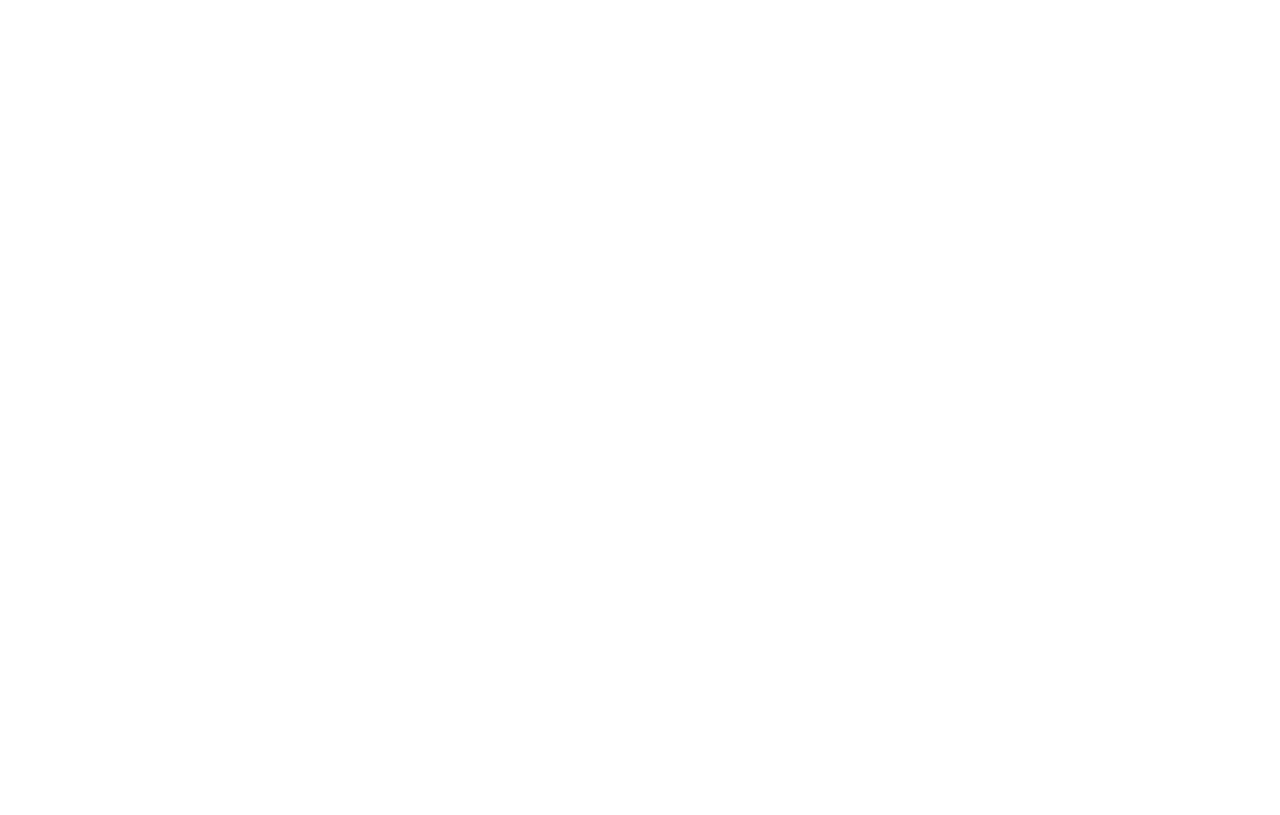
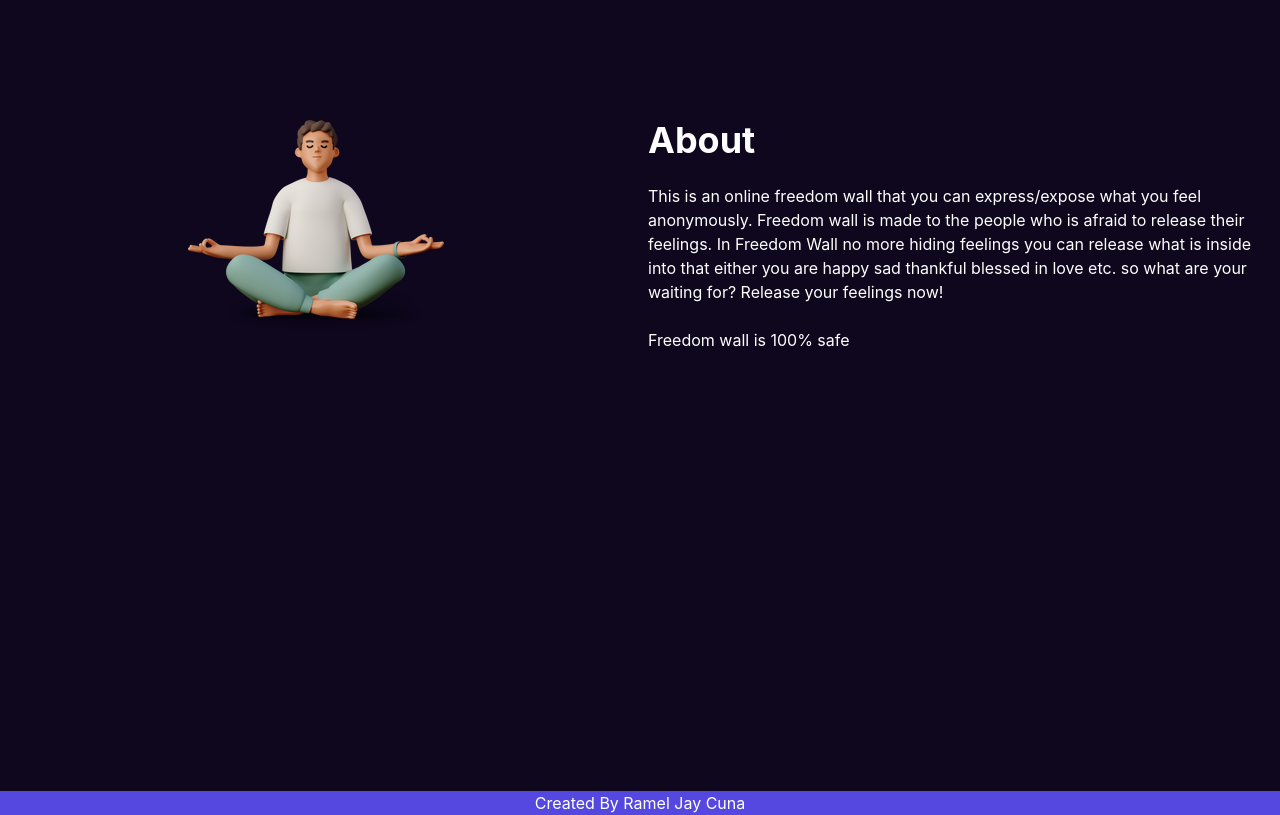
Before and after one commit to Ramel-Jay/FreedomWall, a React (Create React App) app in the folder client/: page /About in a window 1280 px wide. Shown: the part 180-995 px from the top of the page. Before the commit the page ends 800 px from the top, so only its background shows below. Built offline with nearby package versions, Linux system fonts and the light colour scheme.

Commit message:
Freedom wall finish

```diff
--- a/client/src/App.js
+++ b/client/src/App.js
@@ -4,7 +4,6 @@ import './App.css';
 import Home from './pages/Home/Home';
 import Post from './pages/Post/Post';
 import About from './pages/About/About';
-import Contact from './pages/Contact/Contact';
 
 function App() {
   return (
@@ -14,7 +13,6 @@ function App() {
           <Route path="/" exact element={ <Home/> }/>
           <Route path="/Post" exact element={ <Post/> }/>
           <Route path="/About" exact element={ <About/> }/>
-          <Route path="/Contact" exact element={ <Contact/> } />
         </Routes>
       </Router>
     </div>
--- a/client/src/pages/About/About.jsx
+++ b/client/src/pages/About/About.jsx
@@ -1,9 +1,30 @@
-import React from 'react'
+import React from 'react';
+import Navigation from "../Navigation/Navigation";
+import image from "./images/meditating.png";
+import Footer from "../Footer/Footer";
 
 function About() {
     return (
         <div>
-            <h1>This is the ABout Page</h1>
+            <Navigation/>
+            <div className="pt-[60px]">
+                <div className="bg-[#0E071D] text-white columns-2 pt-60 pb-[439px] h-full">
+                    <div className="flex justify-center items-center">
+                        <img src={ image } alt="meditating"/>
+                    </div>
+                    <div className="pr-7">
+                        <h1 className="font-bold text-4xl">About</h1><br/>
+                        <p>This is an online freedom wall that you can express/expose what you feel anonymously.
+                            Freedom wall is made to the people who is afraid to release their feelings. In Freedom Wall no more hiding feelings you can release what is inside into that
+                            either you are happy sad thankful blessed in love etc. so what are your waiting for? Release your feelings now!<br/><br/>
+
+                            Freedom wall is 100% safe
+
+                            </p>
+                    </div>
+                </div>
+            </div>
+            <Footer/>
         </div>
     )
 }
--- a/client/src/pages/Contact/Contact.jsx
+++ /dev/null
@@ -1,11 +0,0 @@
-import React from 'react'
-
-function Contact() {
-    return (
-        <div>
-            <h1>This is the contact page</h1>
-        </div>
-    )
-}
-
-export default Contact
--- /dev/null
+++ b/client/src/pages/Footer/Footer.jsx
@@ -0,0 +1,13 @@
+import React from 'react'
+
+function Footer() {
+    return (
+        <div className="text-white ">
+            <div className="bg-[#5548E1] text-center">
+                <p>Created By Ramel Jay Cuna</p>
+            </div>
+        </div>
+    )
+}
+
+export default Footer
--- a/client/src/pages/Home/Home.jsx
+++ b/client/src/pages/Home/Home.jsx
@@ -24,7 +24,7 @@ function Home() {
     const post  = listofPost;
 
     return (
-        <div className='pt-[100px] relative bg-[#0E071D] text-white '>
+        <div className='pt-[100px] relative bg-[#0E071D] text-white'>
             <Navigation/>
             <div className="text-center font-bold text-5xl uppercase font-poppins">
             <Typed
@@ -55,16 +55,16 @@ function Home() {
                 <hr/>
             </div>
 
-            <div className="flex gap-6 justify-center items-center">
+            <div className="columns-3 p-10">
                 {
-                    post.map((value, key) => {
+                    post?.map((value, key) => {
                         return(
-                            <div key={key}>
-                                <a href="#" className="block max-w-sm p-6 rounded-lg shadow bg-[#EEE861] hover:bg-[#e6de4c]">
+                            <div key={key} className="flex justify-center pb-6 w-[500px] break-inside-avoid-column">
+                                <div className="p-6 max-w-lg rounded-lg shadow bg-[#EEE861] hover:bg-[#e6de4c]">
                                     <h5 className="mb-2 text-1xl font-semibold text-black">To: {value.dear}</h5>
                                     <p className="font-normal text-black">{value.message}</p>
                                     <h5 className="font-semibold text-right text-black">From: {value.from}</h5>
-                                </a>
+                                </div>
                             </div>
                         )
                     })
--- a/client/src/pages/Navigation/Navigation.jsx
+++ b/client/src/pages/Navigation/Navigation.jsx
@@ -28,9 +28,6 @@ function Navigation() {
                         <li className="md:ml-8 text-xl md:my-0 my-7">
                             <p className='text-white hover:text-gray-400 duration-500 cursor-pointer' onClick={() => navigate('/About')}>About</p>
                         </li>
-                        <li className="md:ml-8 text-xl md:my-0 my-7">
-                            <p className='text-white hover:text-gray-400 duration-500 cursor-pointer' onClick={() => navigate('/Contact')}>Contact</p>
-                        </li>
                     </ul>
                     <label className="relative inline-flex items-center cursor-pointer">
                         <input type="checkbox" value="" className="sr-only peer" />
--- a/client/src/pages/Post/Post.jsx
+++ b/client/src/pages/Post/Post.jsx
@@ -33,9 +33,9 @@ function Post() {
     }
 
     return (
-        <div className="bg-[#0E071D] pt-[100px] relative text-white flex justify-center items-center pb-8">
+        <div className="bg-[#0E071D] pt-[250px] relative text-white flex justify-center items-center pb-[237px] h-full">
             <Navigation/>
-            <div className="container bg-[#121323] w-[400px]">
+            <div className="container bg-[#121323] w-[700px]">
                 <div className="bg-[#282730] py-5 pl-5 uppercase font-poppins font-semibold rounded-t-lg">
                     <div>
                         <h2>post what you feel</h2>
```
Also changed, not shown: client/src/pages/About/images/meditating.png (added).
